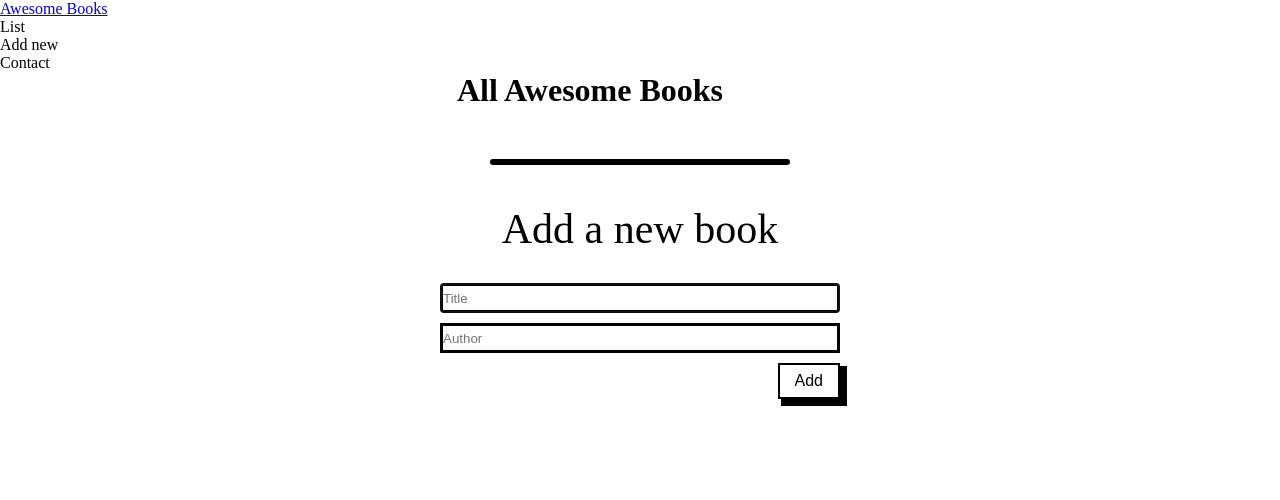
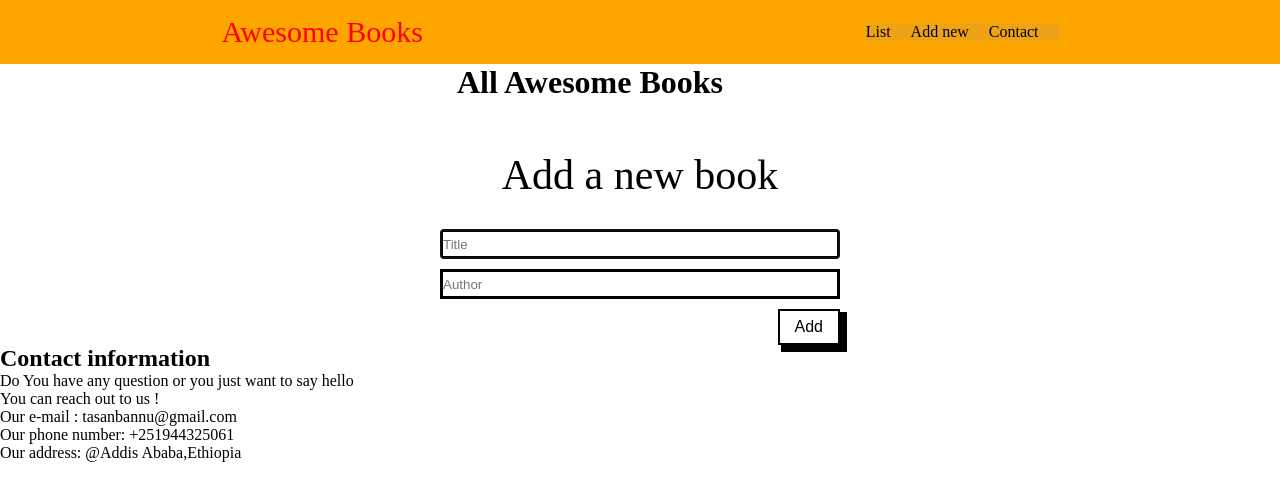
Before and after one commit to Lul-Abdifan/Awesome-Books, a plain HTML site: page index.html in a window 1280 px wide. Drawn offline with Linux system fonts and the light colour scheme.

Commit message:
Delete unnecessary code for navigation

```diff
--- a/index.html
+++ b/index.html
@@ -18,13 +18,7 @@
     </header>
 
 
-
-
-
-
-
-
-   <div class="dataContainer">
+   <div class="dataContainer" id="bookStorer">
     <h1>All Awesome Books</h1>
     <table id="table-data">
         <thead>
@@ -35,8 +29,7 @@
 
     </table>
    </div>
-<section class="form formCon">
-    <div class="underline"></div>
+<section class="form formCon" id="filling-form-section">
     <h2>Add a new book</h2>
     <form id="add-new-book" class="hide-section">
         <input class="book-title" type="text" id="title" placeholder="Title" autofocus required />
@@ -44,8 +37,16 @@
         <input id="add-btn" class="btn add-btn hide" type="submit" value="Add" />
     </form>
 </section>
-
-
+<section  id="contactpage">
+    <h2>Contact information</h2>
+    <p>Do You have any question or you just want to say hello</p>
+    <p>You can reach out to us !</p>
+    <ul class="contact-list">
+        <li>Our e-mail : tasanbannu@gmail.com</li>
+        <li>Our phone number: +251944325061</li>
+        <li>Our address: @Addis Ababa,Ethiopia</li>
+    </ul>
+</section>
 
 
 
--- a/script.js
+++ b/script.js
@@ -107,3 +107,46 @@
 
 
 });
+
+//           //navigation for the all lists
+
+
+
+
+  document.querySelector('#list').addEventListener('click',(e)=>
+{
+
+    const storerSpace =document.querySelector('#bookStorer');
+    const addSpace =document.querySelector('#filling-form-section');
+    const contactSpace =document.querySelector('#contactpage');
+    addSpace.style.display = 'none';
+    contactSpace.style.display = 'none';
+    storerSpace.style.display = 'block';
+
+
+});
+document.querySelector('#add-new').addEventListener('click',(e)=>
+{
+
+    const storerSpace =document.querySelector('#bookStorer');
+    const addSpace =document.querySelector('#filling-form-section');
+    const contactSpace =document.querySelector('#contactpage');
+    addSpace.style.display = 'none';
+    contactSpace.style.display = 'none';
+    addSpace.style.display = 'block';
+    storerSpace.style.display = 'none';
+
+
+});
+document.querySelector('#contact-page').addEventListener('click',(e)=>
+{
+
+    const storerSpace =document.querySelector('#bookStorer');
+    const addSpace =document.querySelector('#filling-form-section');
+    const contactSpace =document.querySelector('#contactpage');
+    contactSpace.style.display = 'block';
+    addSpace.style.display = 'none';
+    storerSpace.style.display = 'none';
+
+
+});
--- a/style.css
+++ b/style.css
@@ -67,12 +67,6 @@ padding:10px;
 .formCon{
     margin: top 25%;;
 }
-.underline {
-    border: 3px solid black;
-    border-radius: 15px;
-    width: 300px;
-    margin: 0 auto 40px;
-  }
 .form h2 {
     text-align: center;
     font-size: 42px;
@@ -106,3 +100,29 @@ padding:10px;
     box-shadow: 5px 5px 0 2px;
     align-self: flex-end;
   }
+
+  /* style for navigation,lists */
+
+  header{
+    background-color: orange;
+    display: flex;
+    justify-content:space-around;
+    align-items: center;
+    padding: 15px 0px;
+  }
+  .logo a{
+    font-size: 30px;
+    text-decoration: none;
+    color:red;
+  }
+  header ul{
+    display:flex;
+    background-color: rgb(238, 163, 23);
+
+
+  }
+  header ul li{
+    margin-right: 20px;
+    list-style-type: none;
+    cursor: pointer;
+  }
```
